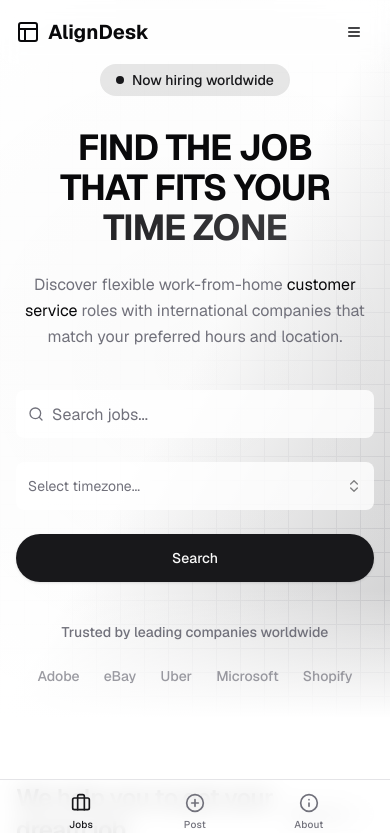
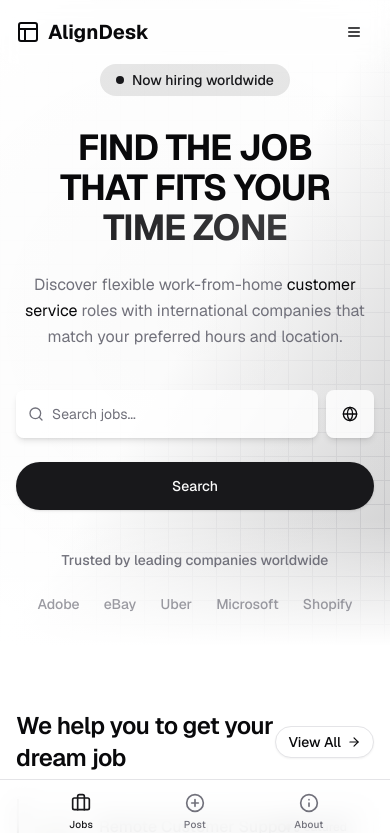
Before and after one commit to katsuragawaa/aligndesk, a Next.js app: page / in a window 390 px wide. Shown: the top 833 px of the page. Built offline with nearby package versions, Linux system fonts and the light colour scheme.

Commit message:
feat: implement mobile timezone selection and refine search input layout in hero section

```diff
--- a/components/hero.tsx
+++ b/components/hero.tsx
@@ -15,7 +15,7 @@ import {
   PopoverTrigger,
 } from "@/components/ui/popover";
 import { cn } from "@/lib/utils";
-import { Check, ChevronsUpDown, Search } from "lucide-react";
+import { Check, ChevronsUpDown, Globe, Search } from "lucide-react";
 import { useState } from "react";
 
 const timezones = [
@@ -43,6 +43,7 @@ const timezones = [
 
 export function Hero() {
   const [open, setOpen] = useState(false);
+  const [mobileOpen, setMobileOpen] = useState(false);
   const [value, setValue] = useState("");
 
   return (
@@ -96,7 +97,8 @@ export function Hero() {
             role="search"
             aria-label="Job search form"
           >
-            <div className="relative w-full flex-[2]">
+            <div className="relative flex w-full flex-[2] items-center gap-2">
+              <div className="relative flex-1">
                 <Search
                   className="text-muted-foreground absolute top-1/2 left-3 h-4 w-4 -translate-y-1/2"
                   aria-hidden="true"
@@ -104,14 +106,71 @@ export function Hero() {
                 <Input
                   type="text"
                   placeholder="Search jobs..."
-                className="bg-background/80 h-12 border-none pl-9 text-base shadow-none focus-visible:ring-0 sm:bg-transparent"
+                  className="bg-background/80 h-12 border-none pl-9 text-sm shadow-md focus-visible:ring-0 sm:bg-transparent sm:shadow-none"
                   aria-label="Search jobs"
                 />
+              </div>
+              <div className="sm:hidden">
+                <Popover open={mobileOpen} onOpenChange={setMobileOpen}>
+                  <PopoverTrigger asChild>
+                    <Button
+                      variant="ghost"
+                      role="combobox"
+                      aria-expanded={mobileOpen}
+                      aria-label="Select timezone"
+                      className="bg-background/80 hover:bg-primary/5 h-12 w-12 p-0 shadow-md"
+                      size="icon"
+                    >
+                      <Globe className="h-4 w-4" aria-hidden="true" />
+                    </Button>
+                  </PopoverTrigger>
+                  <PopoverContent className="bg-background w-[calc(100vw-2rem)] border p-0 shadow-lg">
+                    <Command className="bg-transparent">
+                      <CommandInput
+                        placeholder="Search timezone..."
+                        className="border-0 focus-visible:ring-0"
+                        aria-label="Search timezone"
+                      />
+                      <CommandEmpty className="py-6 text-center text-sm">
+                        No timezone found.
+                      </CommandEmpty>
+                      <CommandGroup className="max-h-60 overflow-auto">
+                        {timezones.map((timezone) => (
+                          <CommandItem
+                            key={timezone.value}
+                            value={timezone.value}
+                            onSelect={(currentValue: string) => {
+                              setValue(
+                                currentValue === value ? "" : currentValue,
+                              );
+                              setMobileOpen(false);
+                            }}
+                            className="hover:bg-primary/5 cursor-pointer"
+                            aria-label={`Select ${timezone.label}`}
+                          >
+                            <Check
+                              className={cn(
+                                "mr-2 h-4 w-4",
+                                value === timezone.value
+                                  ? "opacity-100"
+                                  : "opacity-0",
+                              )}
+                              aria-hidden="true"
+                            />
+                            {timezone.label}
+                          </CommandItem>
+                        ))}
+                      </CommandGroup>
+                    </Command>
+                  </PopoverContent>
+                </Popover>
+              </div>
             </div>
             <div
               className="bg-border hidden h-8 w-px sm:block"
               aria-hidden="true"
             />
+            <div className="hidden sm:block">
               <Popover open={open} onOpenChange={setOpen}>
                 <PopoverTrigger asChild>
                   <Button
@@ -151,7 +210,9 @@ export function Hero() {
                           key={timezone.value}
                           value={timezone.value}
                           onSelect={(currentValue: string) => {
-                          setValue(currentValue === value ? "" : currentValue);
+                            setValue(
+                              currentValue === value ? "" : currentValue,
+                            );
                             setOpen(false);
                           }}
                           className="hover:bg-primary/5 cursor-pointer"
@@ -173,6 +234,7 @@ export function Hero() {
                   </Command>
                 </PopoverContent>
               </Popover>
+            </div>
             <Button
               type="submit"
               className="h-12 w-full rounded-full px-8 font-medium shadow-sm hover:shadow-md sm:w-auto"
```
Lines whose indentation alone changed are shown as unchanged.
